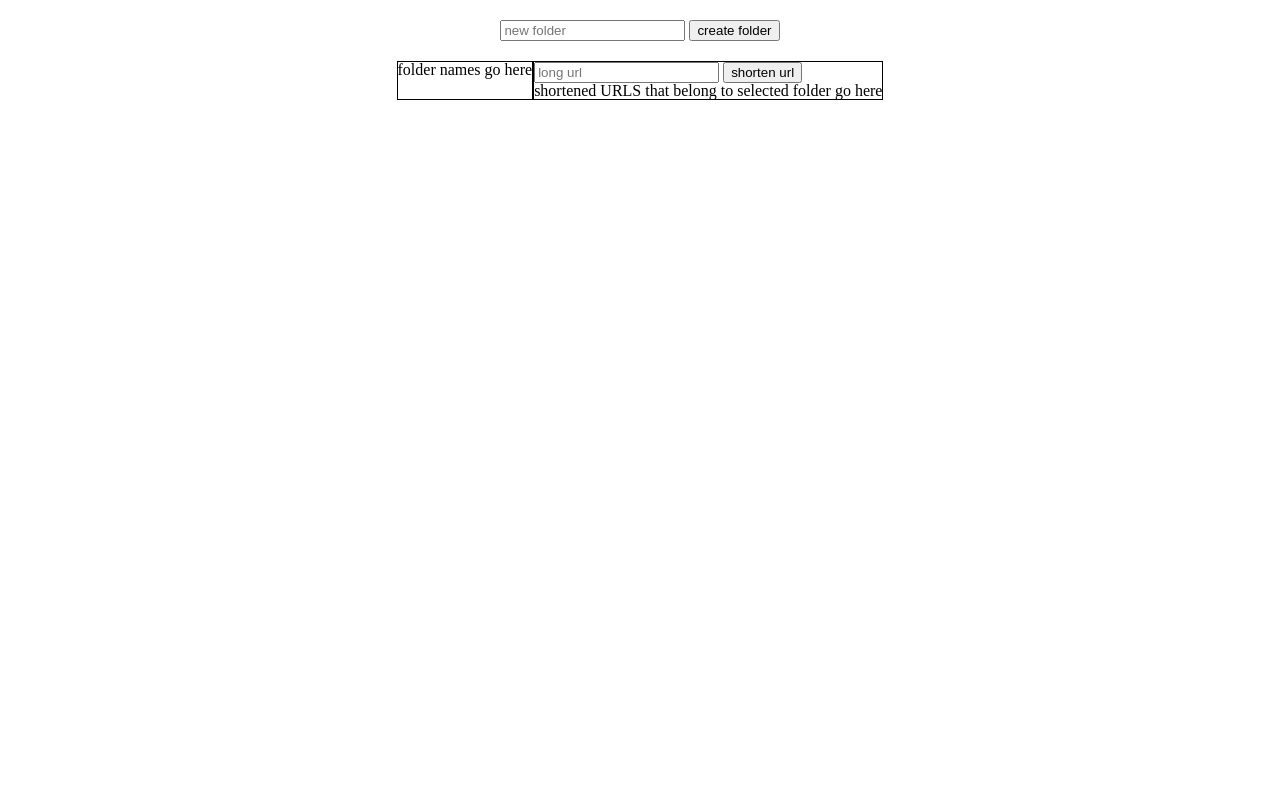
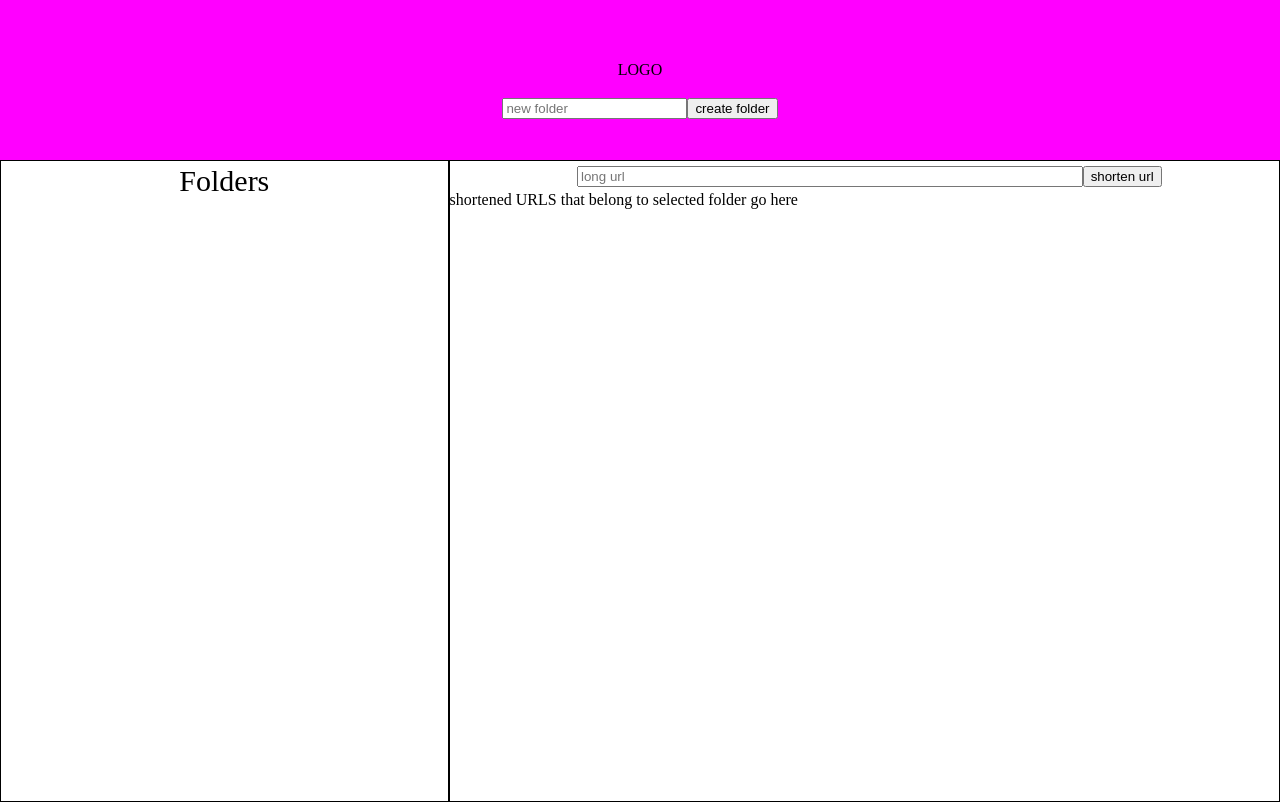
Before and after one commit to DanGrund/jetFuel, a website: page src/index.html in a window 1280 px wide. Drawn offline with nearby package versions, Linux system fonts and the light colour scheme.

Commit message:
Add intial styling to body

```diff
--- a/src/index.html
+++ b/src/index.html
@@ -8,22 +8,23 @@
   </head>
   <body>
 
-    <section id='new-folder-field'>
+    <section id='new-folder-field' class='header'>
+      <h1>LOGO</h1>
       <form>
-        <input type="text" placeholder="new folder" />
+        <input id='new-folder' type="text" placeholder="new folder" />
         <button id='create-folder-btn'>create folder</button>
       </form>
     </section>
 
     <section id='link-folders'>
       <article id='folders'>
+        <h3 id='folders-header'>Folders</h3>
         <ul>
-          <li>folder names go here</li>
         </ul>
       </article>
 
       <article id='links'>
-        <form>
+        <form id='url-input-form'>
           <input type='text' placeholder="long url" />
           <button>shorten url</button>
         </form>
--- a/src/index.js
+++ b/src/index.js
@@ -1,4 +1,9 @@
 $('#create-folder-btn').on('click', (e) => {
   e.preventDefault();
-  console.log('da fuck???');
+  const newFolder = $('#new-folder').val();
+  displayFolder(newFolder);
 })
+
+const displayFolder = (folder) => {
+  $('#folders').append(`<li class='folder'>${folder}</li>`)
+}
--- a/src/styles.css
+++ b/src/styles.css
@@ -1,13 +1,11 @@
-body {
-  margin-top: 20px;
+/*body {
   display: flex;
   flex-direction: column;
   align-items: center;
   align-content: center;
-}
+}*/
 
 #link-folders {
-  margin-top: 20px;
   display: flex;
   flex-direction: row;
   align-content: space-between;
@@ -15,8 +13,62 @@ body {
 
 #folders {
   border: 1px solid black;
+  width: 35vw;
+  height: 80vh;
+  display: flex;
+  flex-direction: column;
 }
 
 #links {
   border: 1px solid black;
+  width: 65vw;
+  height: 80vh;
+  display: flex;
+  flex-direction: column;
 }
+
+.header {
+  width: 100%;
+  display: flex;
+  flex-direction: column;
+  align-items: center;
+  justify-content: center;
+  height: 20vh;
+  background-color: magenta;
+}
+
+.header form {
+  display: flex;
+  flex-direction: row;
+  justify-content: center;
+}
+
+.header h1 {
+  padding: 20px;
+}
+
+#folders-header {
+  align-self: center;
+  font-size: 30px;
+  padding: 5px;
+}
+
+.folder {
+  list-style: none;
+  margin: 5px;
+  padding: 10px;
+  border: 1px solid;
+  border-radius: 5px;
+}
+
+#url-input-form {
+  width: 100%;
+  display: flex;
+  flex-direction: row;
+  justify-content: center;
+  margin: 5px;
+}
+
+#url-input-form input {
+  width: 60%;
+}
```
Also changed, not shown: server.test.js (added).
